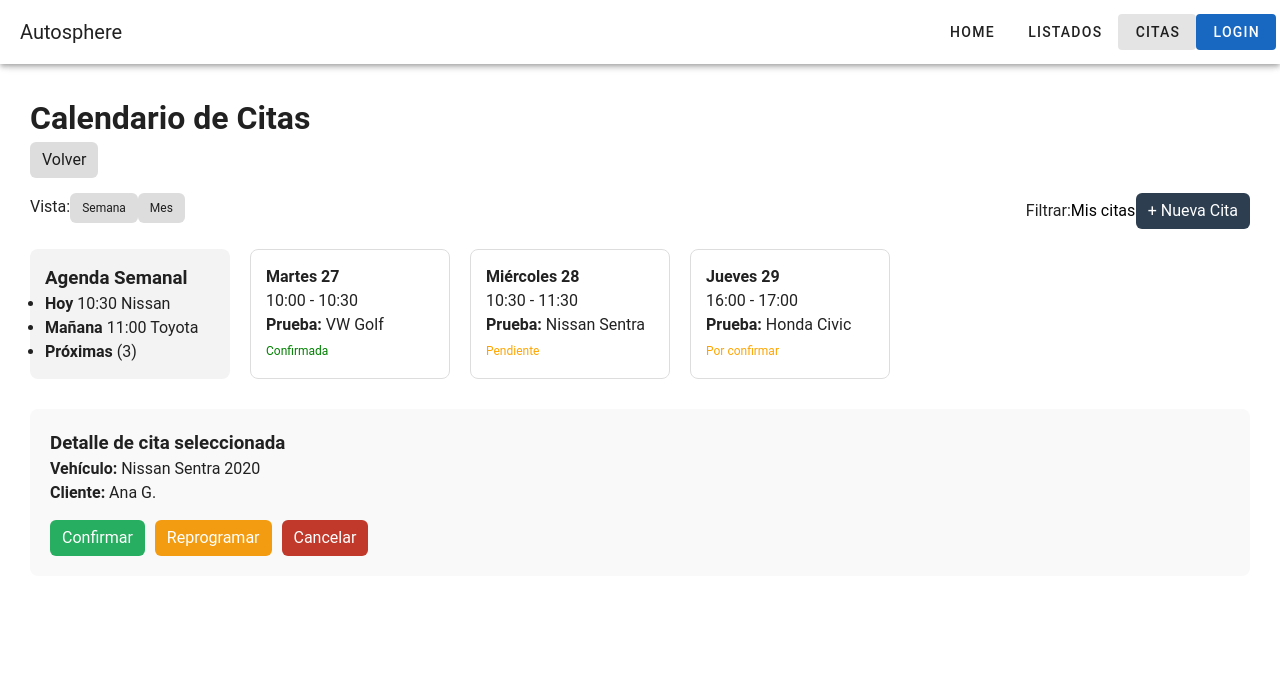
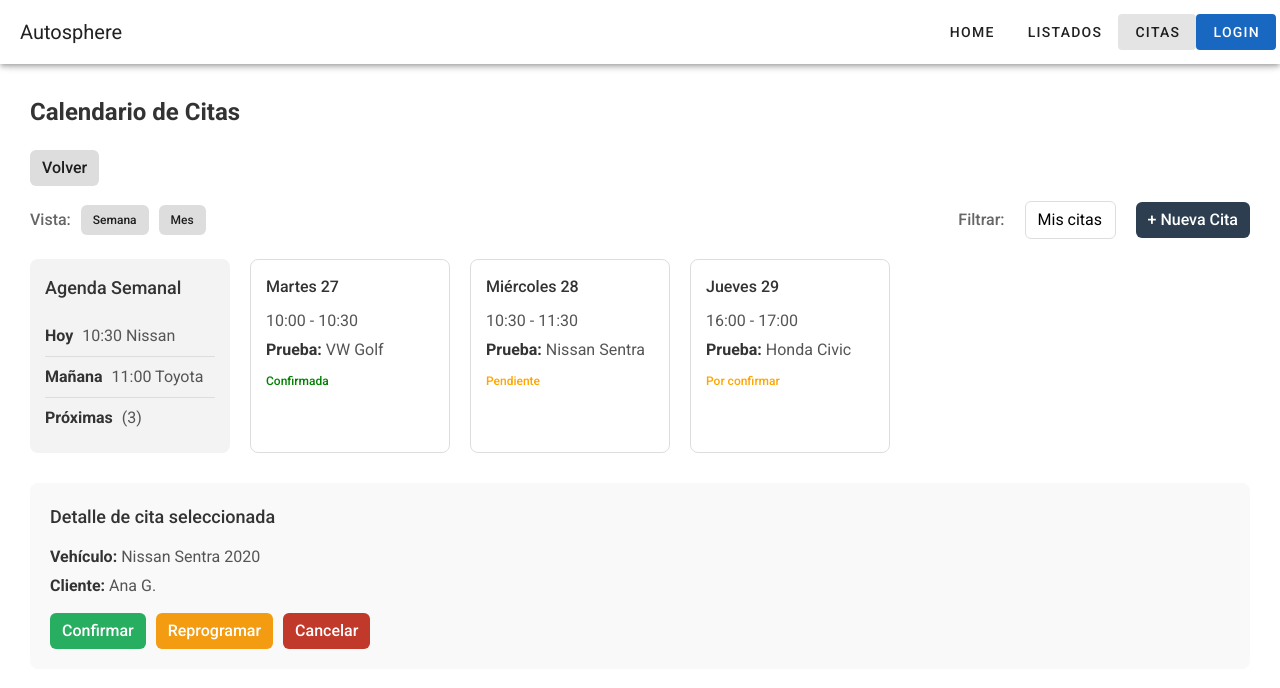
Before and after one commit to git-oojl/autosphere-ids, a Vue app in the folder frontend/: page /citas in a window 1280 px wide. Shown: the top 688 px of the page. Built offline with nearby package versions, Linux system fonts and the light colour scheme.

Commit message:
avances antes de actualizar

```diff
--- a/frontend/src/views/Citas/index.vue
+++ b/frontend/src/views/Citas/index.vue
@@ -76,7 +76,7 @@
 </template>
 
 <script setup>
-// después podemos agregar lógica aquí
+//  lógica aquí
 </script>
 
 <style scoped src="./styles.css"></style>
--- a/frontend/src/views/Citas/styles.css
+++ b/frontend/src/views/Citas/styles.css
@@ -1,3 +1,15 @@
+/* Importar Roboto desde Google Fonts */
+@import url('https://fonts.googleapis.com/css2?family=Roboto:wght@400;500;700&display=swap');
+
+/* Aplicar Roboto a toda la página */
+* {
+    margin: 0;
+    padding: 0;
+    box-sizing: border-box;
+    font-family: 'Roboto', sans-serif;
+}
+
+/* Estilos principales */
 .citas-page {
     padding: 30px;
 }
@@ -12,12 +24,14 @@
     margin-top: 15px;
 }
 
+/* Contenedor del calendario */
 .calendar-container {
     display: flex;
     gap: 20px;
     margin-top: 20px;
 }
 
+/* Barra lateral */
 .sidebar {
     width: 200px;
     background: #f3f3f3;
@@ -25,12 +39,14 @@
     border-radius: 8px;
 }
 
+/* Días del calendario */
 .calendar-days {
     display: flex;
     gap: 20px;
     flex: 1;
 }
 
+/* Tarjetas de días  */
 .day-card {
     background: white;
     padding: 15px;
@@ -39,6 +55,7 @@
     width: 200px;
 }
 
+/* Sección de detalle */
 .detalle {
     margin-top: 30px;
     padding: 20px;
@@ -46,18 +63,21 @@
     border-radius: 8px;
 }
 
+/* Contenedor de acciones */
 .actions {
     margin-top: 15px;
     display: flex;
     gap: 10px;
 }
 
+/* ESTILOS DE BOTONES  */
 .btn {
     padding: 6px 12px;
     border: none;
     border-radius: 6px;
     cursor: pointer;
     background: #ddd;
+    font-weight: 500;
 }
 
 .btn.primary {
@@ -84,10 +104,12 @@
     font-size: 12px;
 }
 
+/* ESTADOS DE CITAS  */
 .status {
     display: inline-block;
     margin-top: 5px;
     font-size: 12px;
+    font-weight: 500;
 }
 
 .confirmada {
@@ -97,3 +119,78 @@
 .pendiente {
     color: orange;
 }
+
+/* TIPOGRAFÍA */
+h1 {
+    font-weight: 700;
+    font-size: 24px;
+    margin-bottom: 20px;
+    color: #333;
+}
+
+h3 {
+    font-weight: 500;
+    font-size: 18px;
+    margin-bottom: 15px;
+    color: #333;
+}
+
+h4 {
+    font-weight: 500;
+    font-size: 16px;
+    margin-bottom: 10px;
+    color: #333;
+}
+
+p {
+    margin-bottom: 5px;
+    color: #555;
+    line-height: 1.5;
+}
+
+strong {
+    font-weight: 700;
+    color: #333;
+}
+
+/* Estilos para la lista de la barra lateral */
+.sidebar ul {
+    list-style: none;
+}
+
+.sidebar li {
+    padding: 8px 0;
+    border-bottom: 1px solid #ddd;
+    color: #555;
+}
+
+.sidebar li:last-child {
+    border-bottom: none;
+}
+
+.sidebar strong {
+    color: #333;
+    margin-right: 5px;
+}
+
+/* Estilos para el select */
+select {
+    padding: 6px 12px;
+    border: 1px solid #ddd;
+    border-radius: 6px;
+    margin: 0 10px;
+    font-family: 'Roboto', sans-serif;
+    background: white;
+}
+
+/* espaciado */
+.filtros div {
+    display: flex;
+    align-items: center;
+    gap: 10px;
+}
+
+.filtros span {
+    color: #666;
+    font-weight: 500;
+}
```
Lines whose indentation alone changed are shown as unchanged.
